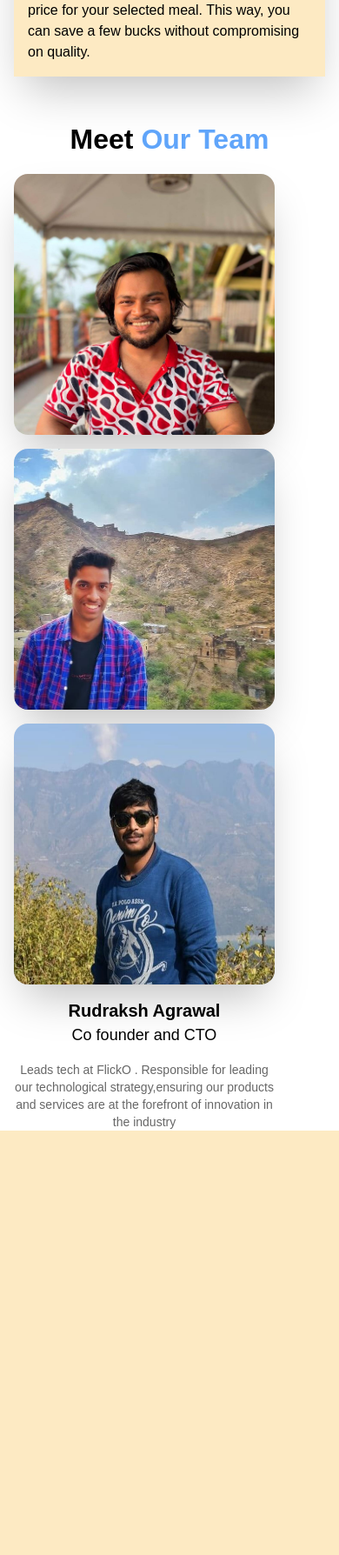
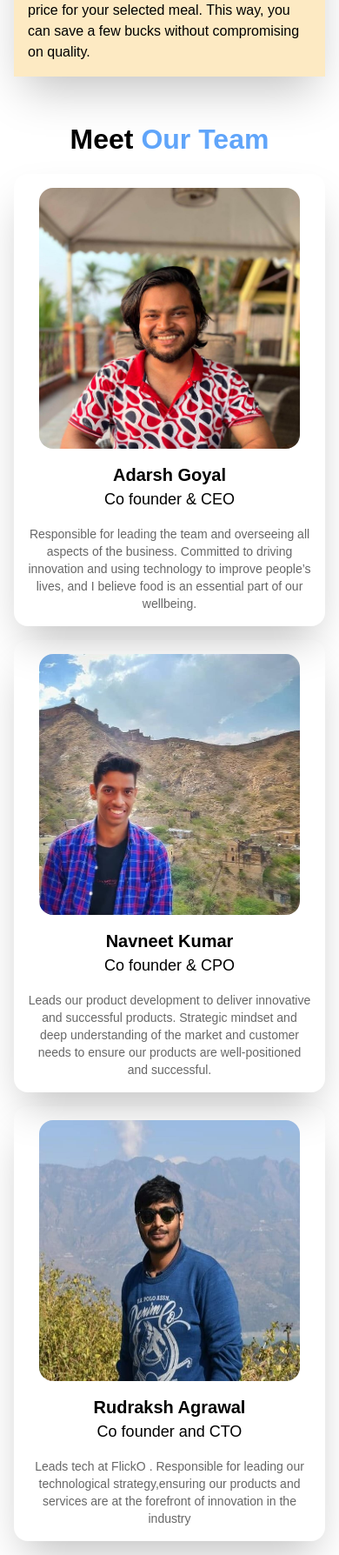
Before and after one commit to gouravengineer/flask-recomendation, a Flask app: page /about in a window 390 px wide. Shown: the part 1432-3220 px from the top of the page at 87% size. Before the commit the page ends 2732 px from the top, so only its background shows below. Run offline with Flask 3, Linux system fonts and the light colour scheme; some libraries are stand-ins or nearby versions; some web fonts are replaced.

Commit message:
Updated about_us page's ui on mobile device

```diff
--- a/food_recommendation/templates/about_us.html
+++ b/food_recommendation/templates/about_us.html
@@ -83,10 +83,12 @@
         Meet<span class="text-blue-400"> Our Team</span>
       </div>
       <div
-        class="flex lg:flex-row flex-col text-center lg:h-[400px] gap-4 justify-between"
+        class="flex h-auto lg:flex-row flex-col text-center lg:h-[400px] gap-4 justify-between"
       >
         <!-- <div class="lg:w-1/3 h-full bg-blue-200 rounded-2xl shadow-2xl w-[400px]"> -->
-        <div class="rounded-2xl shadow-2xl w-[300px] h-[300px]">
+        <div
+          class="rounded-2xl p-4 shadow-2xl lg:w-1/3 lg:h-[500px] flex flex-col justify-between items-center"
+        >
           <img
             src="/static/Image/Adarsh.jpeg"
             class="bg-cover w-[300px] h-[300px] rounded-2xl"
@@ -100,7 +102,9 @@
             our wellbeing.
           </p>
         </div>
-        <div class="rounded-2xl shadow-2xl w-[300px] h-[300px]">
+        <div
+          class="rounded-2xl p-4 shadow-2xl lg:w-1/3 lg:h-[500px] flex flex-col justify-between items-center"
+        >
           <img
             src="/static/Image/Navneet_2.jpeg"
             class="bg-cover w-[300px] h-[300px] rounded-2xl"
@@ -114,7 +118,9 @@
             successful.
           </p>
         </div>
-        <div class="rounded-2xl shadow-2xl w-[300px] h-[300px]">
+        <div
+          class="rounded-2xl p-4 lg:w-1/3 lg:h-[500px] shadow-2xl flex flex-col justify-between items-center"
+        >
           <img
             src="/static/Image/Rudraksh_2.jpeg"
             class="bg-cover w-[300px] h-[300px] rounded-2xl"
```
